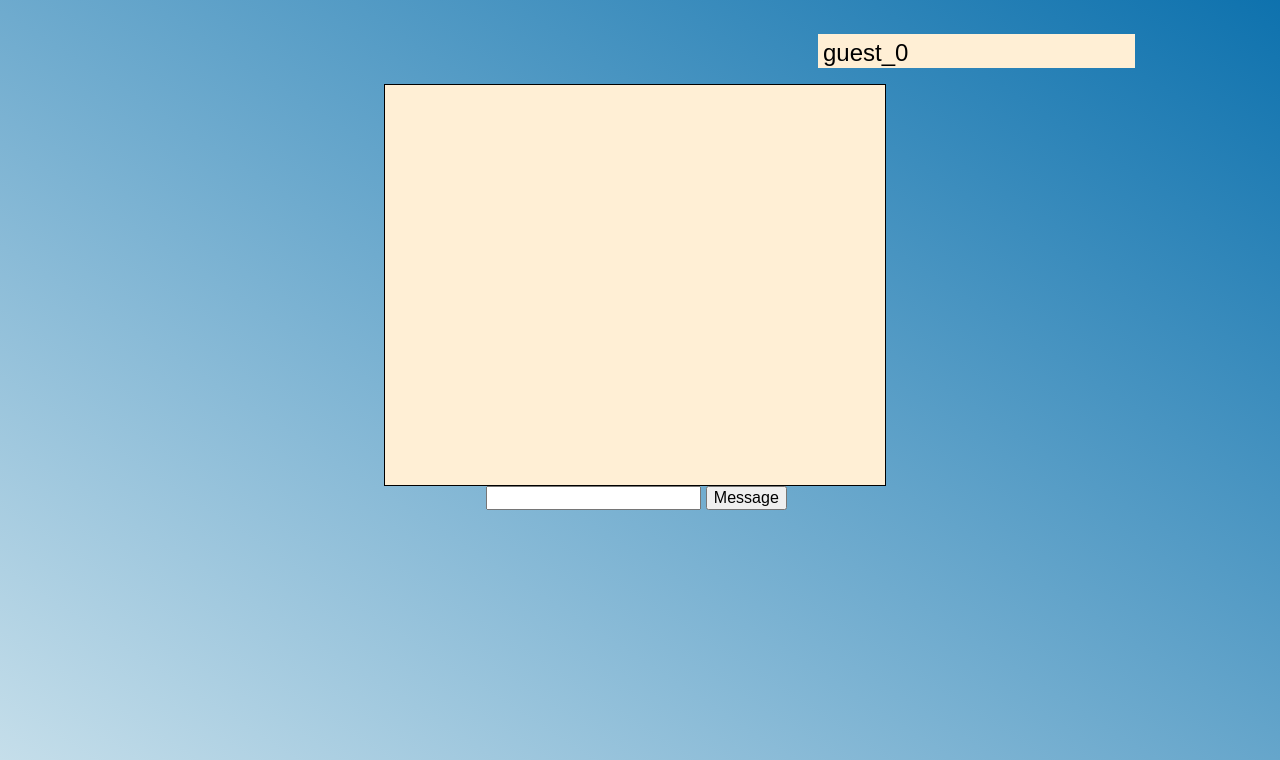
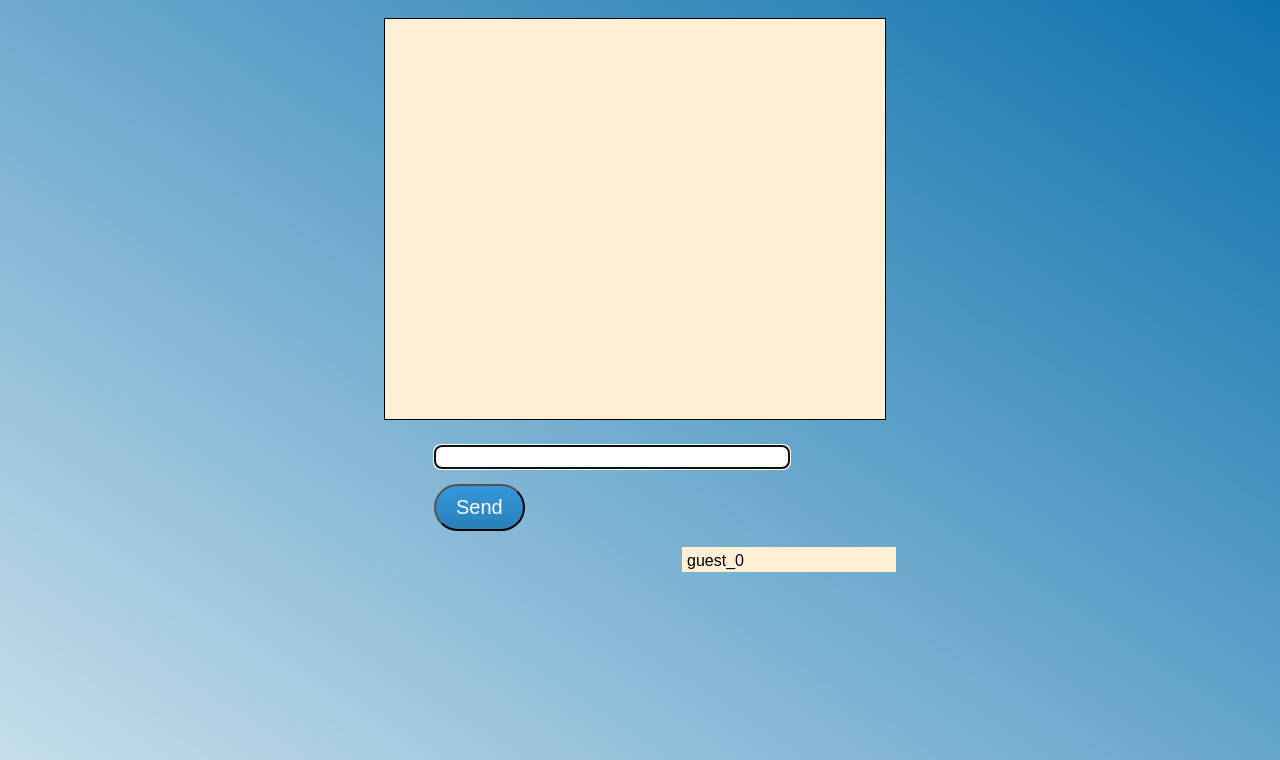
Before and after one commit to cugamer/singtermchat, a plain HTML site: page index.html in a window 1280 px wide. Shown: the part 70-830 px from the top of the page. Drawn offline with nearby package versions, Linux system fonts and the light colour scheme.

Commit message:
Add styling to chat form

```diff
--- a/index.html
+++ b/index.html
@@ -11,21 +11,23 @@
 <body>
 	<div class="container">
 		<h1>SingTermChat</h1>
+		<div class="chat-container">
+			<div class="chat-area">
+				<ul class="chat-list">
+				</ul>
+			</div>
+
+			<div class="chat-form">
+				<form class="chat-input">
+					<textarea class="chat-text"></textarea>
+					<input type="submit" class="chat-submit" value="Send">
+				</form>
+			</div>
+		</div>
+
 		<div class="online-users">
 			<ul class="users-list">
 			</ul>
-		</div>
-
-		<div class="chat-area">
-			<ul class="chat-list">
-			</ul>
-		</div>
-
-		<div class="chat-form">
-			<form class="chat-input">
-				<input type="text" class="chat-text">
-				<input type="submit" class="chat-submit" value="Message">
-			</form>
 		</div>
 	</div>
 	<script src="https://ajax.googleapis.com/ajax/libs/jquery/3.1.1/jquery.min.js"></script>
--- a/style.css
+++ b/style.css
@@ -18,9 +18,13 @@ h1 {
 	margin-right: auto;
 }
 
+.chat-container {
+	width: 500px;
+	float: left;
+}
+
 .chat-area {
 	width: 500px;
-	float: left;
 	height: 400px;
 	background-color: #FFEFD5;
 	border: 1px solid black;
@@ -34,13 +38,6 @@ h1 {
 	padding-right: 17px;
 }
 
-.chat-form {
-	clear: both;
-	margin-top: 25px;
-	width: 60%;
-	margin-left: auto;
-	margin-right: auto;
-}
 
 li {
 	list-style: none;
@@ -64,7 +61,7 @@ li {
 	margin-left: 10px;
 }
 
-.user-name {
+.chat-area .user-name {
 	font-size: 24px;
 	margin-left: 10px;
 }
@@ -91,12 +88,12 @@ textarea.msg-text {
 	border: none;
 }
 
-textarea {
+.chat-area textarea {
     resize: none;
 }
 
 .online-users {
-	width: 25%;
+	/*width: 25%;*/
 	float: right;
 }
 
@@ -106,3 +103,50 @@ textarea {
 	padding-left: 5px;
 	padding-top: 5px;
 }
+
+.chat-form {
+	clear: both;
+	padding-top: 25px;
+	width: 100%;
+	margin-left: auto;
+	margin-right: auto;
+}
+
+.chat-input {
+}
+
+.chat-text {
+	display: block;
+	width: 70%;
+	margin-left: 10%;
+	margin-right: 20%;
+	margin-bottom: 15px;
+	border-radius: 7px;
+}
+
+.chat-submit {
+	background: #3498db;
+	background-image: -webkit-linear-gradient(top, #3498db, #2980b9);
+	background-image: -moz-linear-gradient(top, #3498db, #2980b9);
+	background-image: -ms-linear-gradient(top, #3498db, #2980b9);
+	background-image: -o-linear-gradient(top, #3498db, #2980b9);
+	background-image: linear-gradient(to bottom, #3498db, #2980b9);
+	-webkit-border-radius: 28;
+	-moz-border-radius: 28;
+	border-radius: 28px;
+	color: #ffffff;
+	font-size: 20px;
+	padding: 10px 20px 10px 20px;
+	text-decoration: none;
+	margin-left: 10%;
+}
+
+.chat-submit:hover {
+	background: #3cb0fd;
+	background-image: -webkit-linear-gradient(top, #3cb0fd, #3498db);
+	background-image: -moz-linear-gradient(top, #3cb0fd, #3498db);
+	background-image: -ms-linear-gradient(top, #3cb0fd, #3498db);
+	background-image: -o-linear-gradient(top, #3cb0fd, #3498db);
+	background-image: linear-gradient(to bottom, #3cb0fd, #3498db);
+	text-decoration: none;
+}
```
